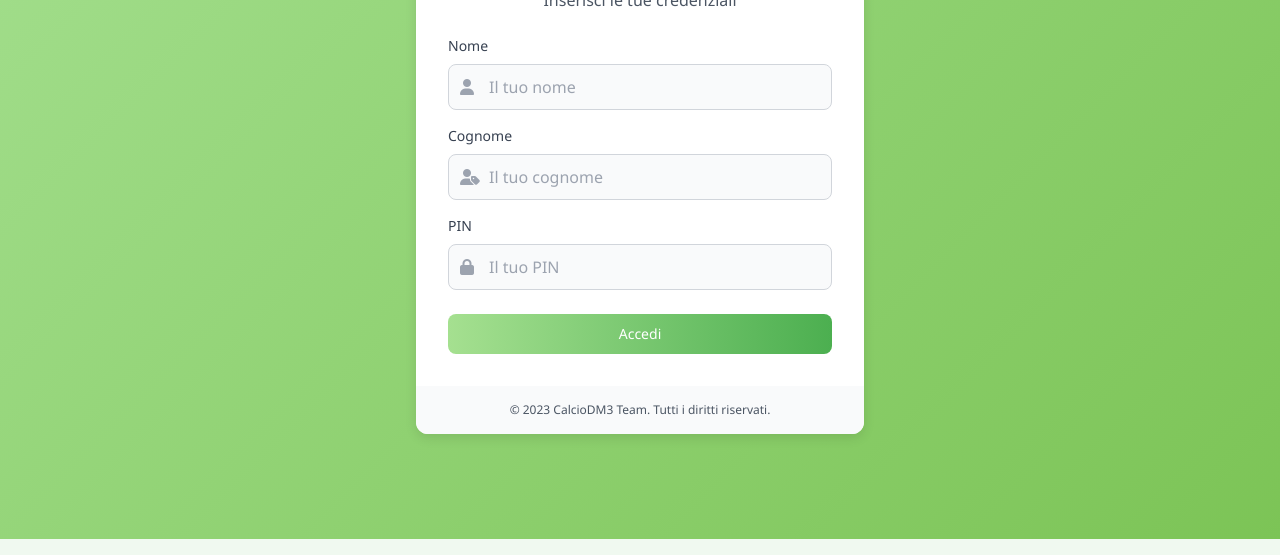
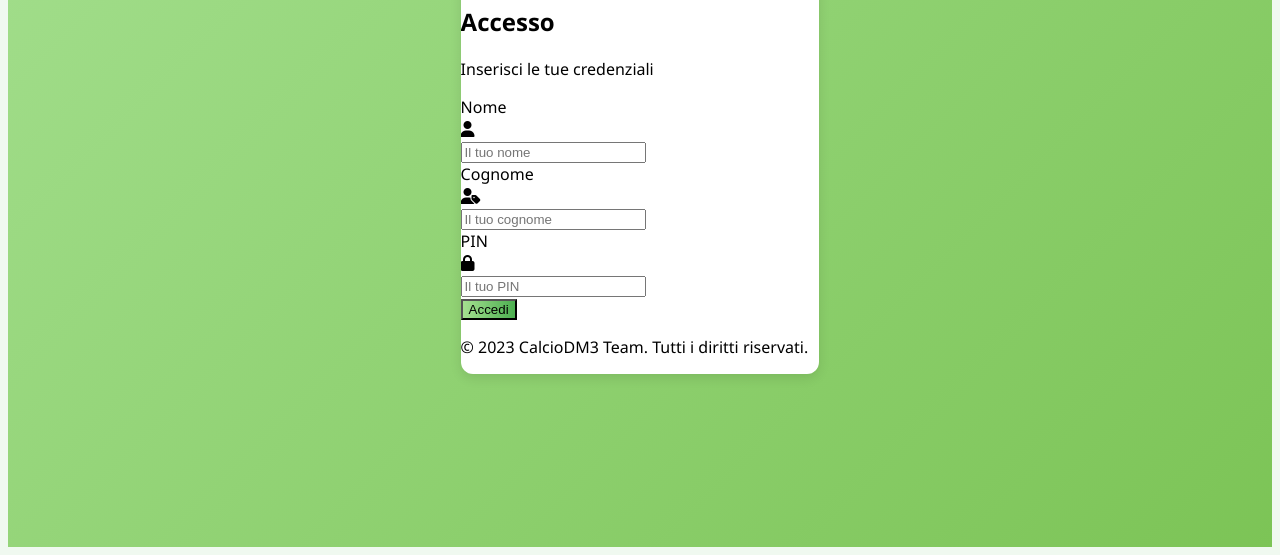
Before and after one commit to CalcioDM3/CalcioDM3, a website: page index.html in a window 1280 px wide. Shown: the part 261-816 px from the top of the page. Drawn offline with nearby package versions, Linux system fonts and the light colour scheme; no server answers.

Commit message:
Update index.html

```diff
--- a/index.html
+++ b/index.html
@@ -4,7 +4,6 @@
     <meta charset="UTF-8">
     <meta name="viewport" content="width=device-width, initial-scale=1.0">
     <title>CalcioDM3 - Companion</title>
-    <script src="https://cdn.tailwindcss.com"></script>
     <link rel="stylesheet" href="https://cdnjs.cloudflare.com/ajax/libs/font-awesome/6.4.0/css/all.min.css">
     <link rel="stylesheet" href="css/style.css">
 </head>
```
